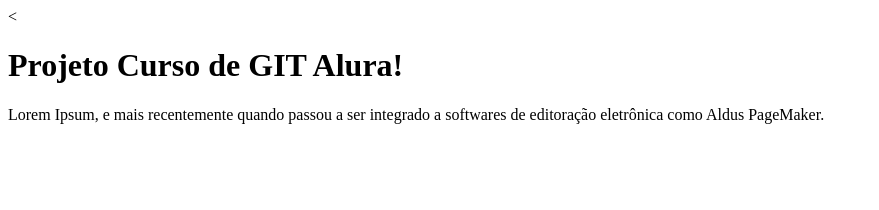
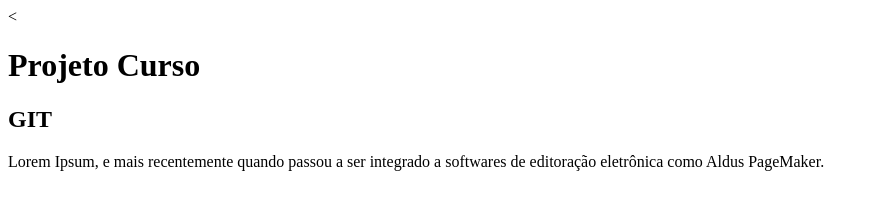
Before and after one commit to gabrielsrbts/Study, a plain HTML site: page index.html in a window 1280 px wide. Shown: the whole page, without its empty margins (0-879 px from the left). Drawn offline with Linux system fonts and the light colour scheme.

Commit message:
h2 e titulo

```diff
--- a/index.html
+++ b/index.html
@@ -4,7 +4,8 @@
 	<title>Curso GIT</title>
 </head>
 <body>
-	<h1>Projeto Curso de GIT Alura!</h1>
+	<h1>Projeto Curso</h1>
+	<h2>GIT</h2>
 	<p>Lorem Ipsum, e mais recentemente quando passou a ser integrado a softwares de editoração eletrônica como Aldus PageMaker.</p>
 </body>
 </html>
```
